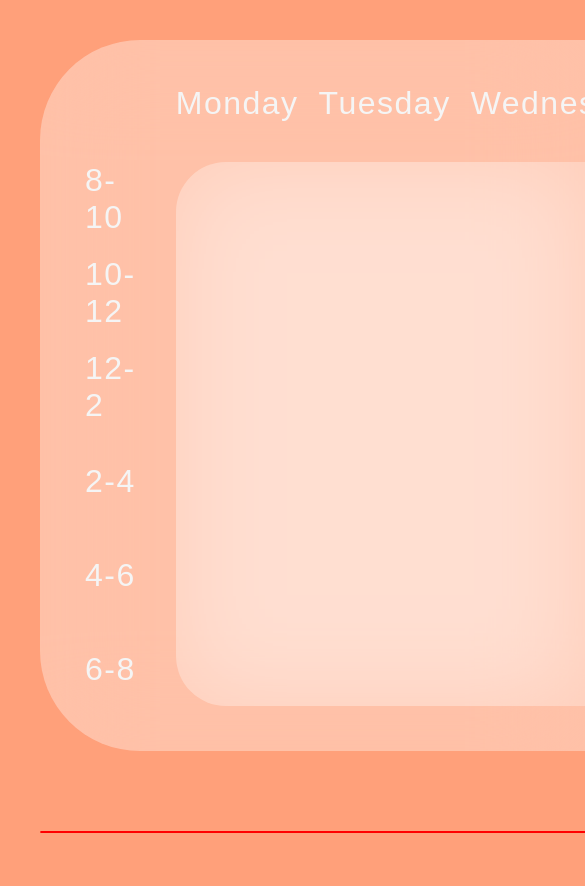
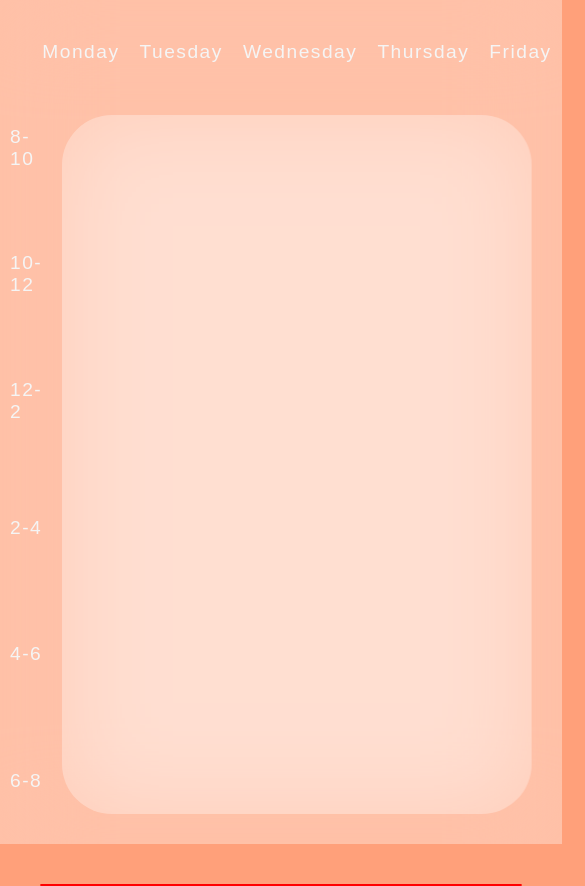
Before and after one commit to nyestemiki/Timetable-frontend, a React (Create React App) app: page / in a window 390 px wide. Shown: the top 886 px of the page, 585 px wide, since content can reach past the window. Before the commit the page ends 844 px from the top, so only its background shows below. Built offline with nearby package versions, Linux system fonts and the light colour scheme.

Commit message:
Responsive timetable

```diff
--- a/src/components/styles/TimetableStyles.js
+++ b/src/components/styles/TimetableStyles.js
@@ -18,6 +18,14 @@ const TimetableStyle = styled.div`
         "time content content content content content"
         "time content content content content content"
     ;
+
+    /* Mobile */
+	@media screen and (max-width: 1000px) {
+        border-radius: 0;
+        margin: 0;
+        padding: 10px;
+        height: 100vh;
+	}
 `;
 
 const TableHeader = styled.div`
@@ -38,6 +46,12 @@ const TableHeader = styled.div`
     font-size: 2rem;
     font-family: sans-serif;
     letter-spacing: 1.5px;
+
+    /* Mobile */
+	@media screen and (max-width: 1000px) {
+        margin: 0;
+        font-size: 1.2rem;
+	}
 `;
 
 const TableTimes = styled.div`
@@ -59,6 +73,12 @@ const TableTimes = styled.div`
     font-size: 2rem;
     font-family: sans-serif;
     letter-spacing: 1.5px;
+
+    /* Mobile */
+	@media screen and (max-width: 1000px) {
+        margin: 0;
+        font-size: 1.2rem;
+	}
 `;
 
 const TableContent = styled.div`
@@ -86,6 +106,11 @@ const TableContent = styled.div`
     font-size: 1.5rem;
     font-family: sans-serif;
     letter-spacing: .5px;
+
+    /* Mobile */
+	@media screen and (max-width: 1000px) {
+        font-size: .8rem;
+	}
 `;
 
 export default TimetableStyle;
```
